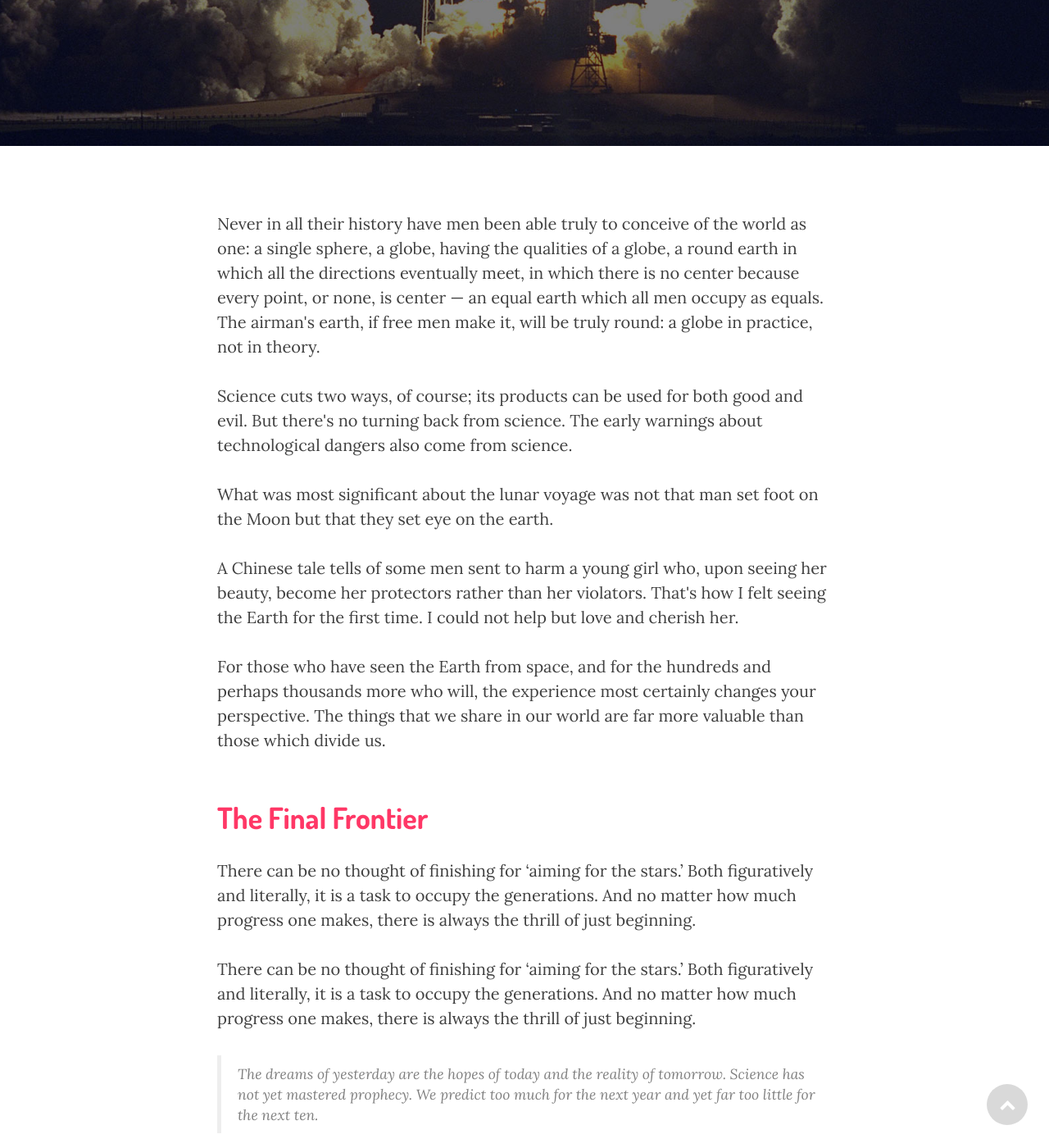
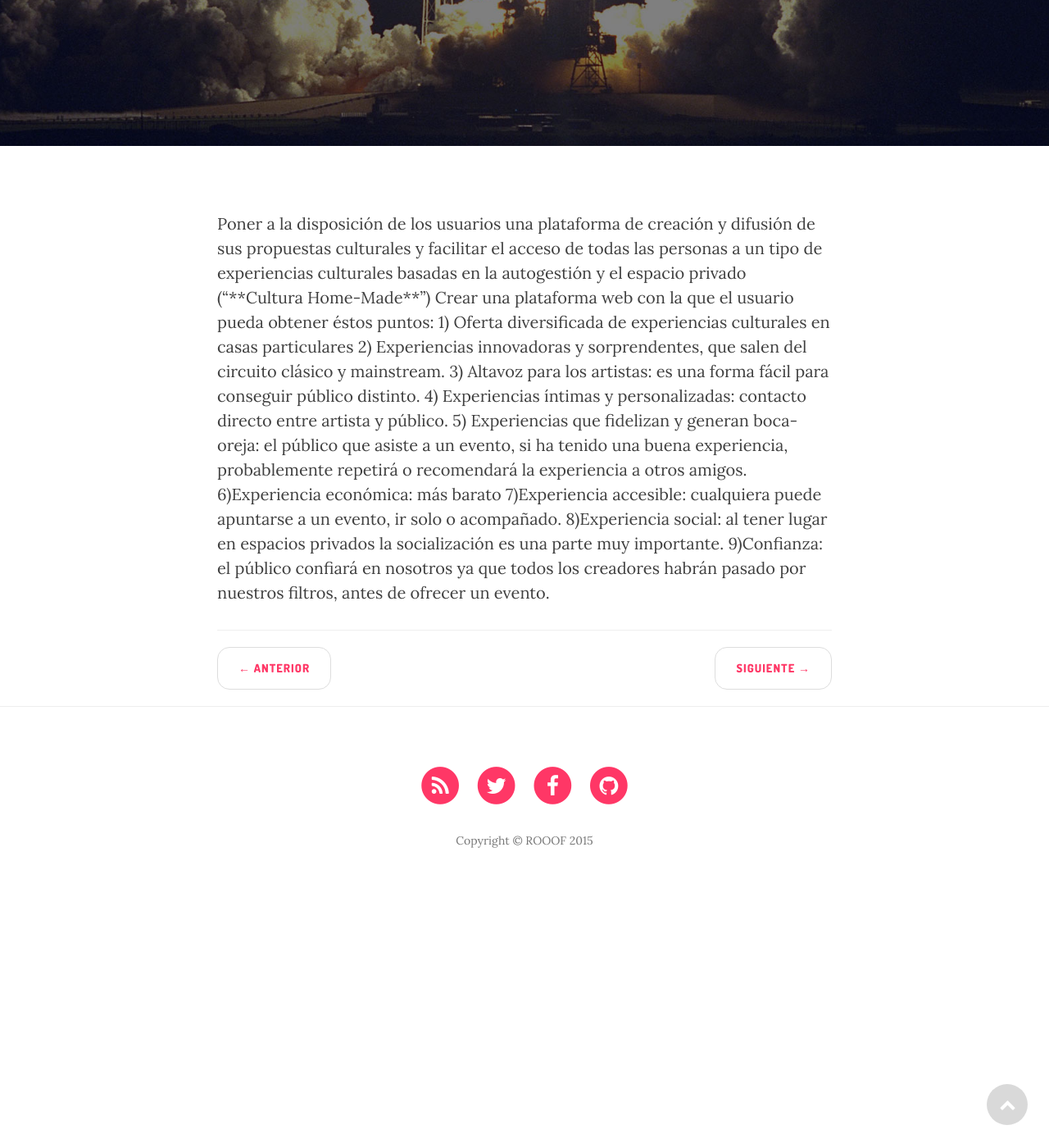
Before and after one commit to Rooof-Project/memoria, a Jekyll site: the page built from _posts/2015-04-18-Objetivos.markdown, in a window 1280 px wide and 1400 px high, scrolled down 309 px. Shown: the whole window at 82% size. Built offline with Jekyll 4.4.1, drawn with Linux system fonts in a browser that asks for light colours; nearby versions of some CDN libraries; some of the changed text lies outside the part shown.

Commit message:
objetivos contenido

```diff
--- a/_posts/2015-04-18-Objetivos.markdown
+++ b/_posts/2015-04-18-Objetivos.markdown
@@ -1,41 +1,31 @@
 ---
-layout:     post
-title:      "Objetivos"
-subtitle:   "We predict too much for the next year and yet far too little for the next ten."
-header-img: "img/post-bg-04.jpg"
+layout: post
+title: Objetivos
+subtitle: We predict too much for the next year and yet far too little for the next ten.
+"header-img": "img/post-bg-04.jpg"
+published: true
 ---
 
-<p>Never in all their history have men been able truly to conceive of the world as one: a single sphere, a globe, having the qualities of a globe, a round earth in which all the directions eventually meet, in which there is no center because every point, or none, is center — an equal earth which all men occupy as equals. The airman's earth, if free men make it, will be truly round: a globe in practice, not in theory.</p>
 
-<p>Science cuts two ways, of course; its products can be used for both good and evil. But there's no turning back from science. The early warnings about technological dangers also come from science.</p>
 
-<p>What was most significant about the lunar voyage was not that man set foot on the Moon but that they set eye on the earth.</p>
+<p>Poner a la disposición de los usuarios una plataforma de creación y difusión de sus propuestas culturales y facilitar el acceso de todas las personas a un tipo de experiencias culturales basadas en la autogestión y el espacio privado (“**Cultura Home-Made**”)
 
-<p>A Chinese tale tells of some men sent to harm a young girl who, upon seeing her beauty, become her protectors rather than her violators. That's how I felt seeing the Earth for the first time. I could not help but love and cherish her.</p>
+Crear una plataforma web con la que el usuario pueda obtener éstos puntos:
 
-<p>For those who have seen the Earth from space, and for the hundreds and perhaps thousands more who will, the experience most certainly changes your perspective. The things that we share in our world are far more valuable than those which divide us.</p>
+1) Oferta diversificada de experiencias culturales en casas particulares
 
-<h2 class="section-heading">The Final Frontier</h2>
+2) Experiencias innovadoras y sorprendentes, que salen del circuito clásico y mainstream.
 
-<p>There can be no thought of finishing for ‘aiming for the stars.’ Both figuratively and literally, it is a task to occupy the generations. And no matter how much progress one makes, there is always the thrill of just beginning.</p>
+3) Altavoz para los artistas: es una forma fácil para conseguir público distinto.
 
-<p>There can be no thought of finishing for ‘aiming for the stars.’ Both figuratively and literally, it is a task to occupy the generations. And no matter how much progress one makes, there is always the thrill of just beginning.</p>
+4) Experiencias íntimas y personalizadas: contacto directo entre artista y público.
 
-<blockquote>The dreams of yesterday are the hopes of today and the reality of tomorrow. Science has not yet mastered prophecy. We predict too much for the next year and yet far too little for the next ten.</blockquote>
+5) Experiencias que fidelizan y generan boca-oreja: el público que asiste a un evento, si ha tenido una buena experiencia, probablemente repetirá o recomendará la experiencia a otros amigos.
 
-<p>Spaceflights cannot be stopped. This is not the work of any one man or even a group of men. It is a historical process which mankind is carrying out in accordance with the natural laws of human development.</p>
+6)Experiencia económica: más barato
 
-<h2 class="section-heading">Reaching for the Stars</h2>
+7)Experiencia accesible: cualquiera puede apuntarse a un evento, ir solo o acompañado.
 
-<p>As we got further and further away, it [the Earth] diminished in size. Finally it shrank to the size of a marble, the most beautiful you can imagine. That beautiful, warm, living object looked so fragile, so delicate, that if you touched it with a finger it would crumble and fall apart. Seeing this has to change a man.</p>
+8)Experiencia social: al tener lugar en espacios privados la socialización es una parte muy importante.
 
-<a href="#">
-    <img src="{{ site.baseurl }}/img/post-sample-image.jpg" alt="Post Sample Image">
-</a>
-<span class="caption text-muted">To go places and do things that have never been done before – that’s what living is all about.</span>
-
-<p>Space, the final frontier. These are the voyages of the Starship Enterprise. Its five-year mission: to explore strange new worlds, to seek out new life and new civilizations, to boldly go where no man has gone before.</p>
-
-<p>As I stand out here in the wonders of the unknown at Hadley, I sort of realize there’s a fundamental truth to our nature, Man must explore, and this is exploration at its greatest.</p>
-
-<p>Placeholder text by <a href="http://spaceipsum.com/">Space Ipsum</a>. Photographs by <a href="https://www.flickr.com/photos/nasacommons/">NASA on The Commons</a>.</p>
+9)Confianza: el público confiará en nosotros ya que todos los creadores habrán pasado por nuestros filtros, antes de ofrecer un evento.
```
